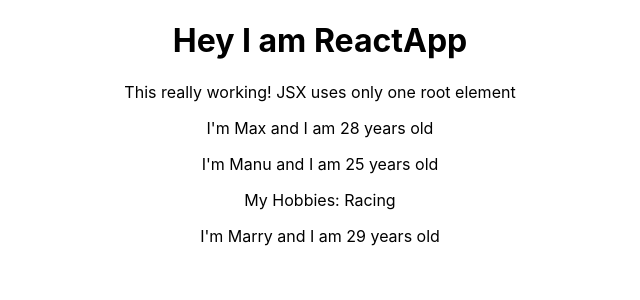
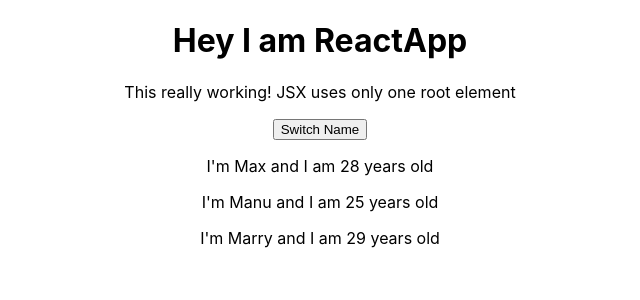
Before and after one commit to bless4/react-tips, a React (Create React App) app: page / in a window 1280 px wide. Shown: the top 300 px of the page, without its empty margins (320-960 px from the left). Built offline with nearby package versions, Linux system fonts and the light colour scheme.

Commit message:
props & state

```diff
--- a/src/App.js
+++ b/src/App.js
@@ -3,14 +3,22 @@
 import Person from './Person/Person';
 
 class App extends Component {
+  state =  {
+    person: [
+      {name: 'Max', age: 28},
+      {name: 'Manu', age: 25},
+      {name: 'Marry', age: 29}
+    ]
+   }
   render() {
     return (
       <div className="App">
         <h1>Hey I am ReactApp</h1>
         <p>This really working! JSX uses only one root element</p>
-        <Person name="Max" age="28" />
-        <Person name="Manu" age="25">My Hobbies: Racing </Person>
-        <Person name="Marry" age="29" />
+        <button>Switch Name</button>
+        <Person name={this.state.person[0].name} age={this.state.person[0].age} />
+        <Person name={this.state.person[1].name} age={this.state.person[1].age} />
+        <Person name={this.state.person[2].name} age={this.state.person[2].age} />
       </div>
     );
   }
```
Also changed, not shown: 1 other file (tests, documents, lock files or other folders).
